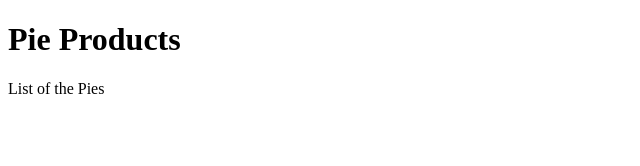
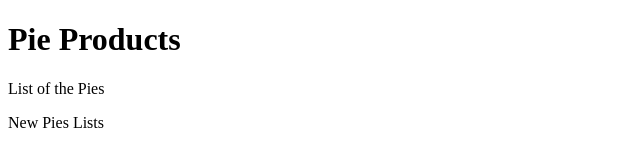
Before and after one commit to test124Pedro/com.pie.demo, a plain HTML site: page WebContent/index.html in a window 1280 px wide. Shown: the full height of the page, 0-640 px from the left. Drawn offline with Linux system fonts and the light colour scheme.

Commit message:
Completed Index

```diff
--- a/WebContent/index.html
+++ b/WebContent/index.html
@@ -8,5 +8,6 @@
 <h1> Pie Products</h1>
 
 <p> List of the Pies<p>
+<span>New Pies Lists</span>
 </body>
 </html>
```
